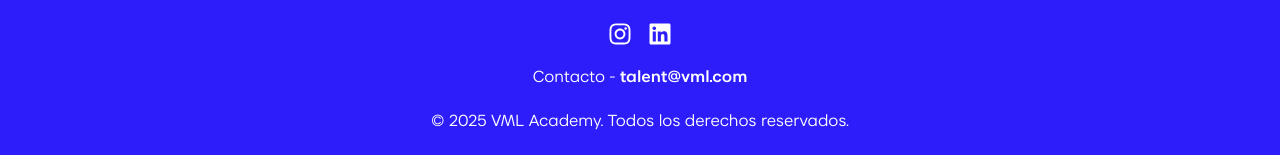
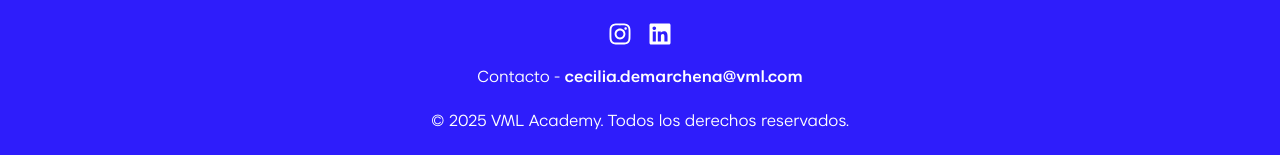
Before and after one commit to jearodev/vml-academy, a React (Create React App) app: page /registros in a window 1280 px wide. Shown: the part 642-797 px from the top of the page. Built offline with nearby package versions, Linux system fonts and the light colour scheme.

Commit message:
cambios 20-02

```diff
--- a/src/components/DropzoneUpload.js
+++ b/src/components/DropzoneUpload.js
@@ -29,6 +29,8 @@ const DropzoneUpload = ({ onFileDrop }) => {
                     </div>
                 )}
             </Dropzone>
+            <p style={{ textAlign: "left" }}><i>*documento que acredite los años, semestres o cursos ya cursados.</i></p>
+
             {fileName && (
                 <div className="file-name" style={{ marginTop: '10px' }}>
                     <p>Archivo seleccionado: {fileName}</p>
--- a/src/components/Footer.js
+++ b/src/components/Footer.js
@@ -12,7 +12,7 @@ const Footer = () => {
                     <FaLinkedin size={24} />
                 </a>
             </div>
-            <p className='contactofooter'>Contacto - <a href="mailto:talent@vml.com">talent@vml.com</a></p>
+            <p className='contactofooter'>Contacto - <a href="mailto:cecilia.demarchena@vml.com">cecilia.demarchena@vml.com</a></p>
 
             <p>&copy; 2025 VML Academy. Todos los derechos reservados.</p>
         </footer>
--- a/src/components/RegistrationForm.js
+++ b/src/components/RegistrationForm.js
@@ -125,8 +125,8 @@ const RegistrationForm = () => {
 
             Swal.fire({
                 icon: 'success',
-                title: 'Formulario enviado con éxito',
-                text: response.data.message,
+                title: 'Tu postulación ha sido enviada con éxito',
+                text: "Durante la semana del 3 de marzo notificaremos a los postulantes seleccionados.",
             });
 
             // Resetear el formulario
```
